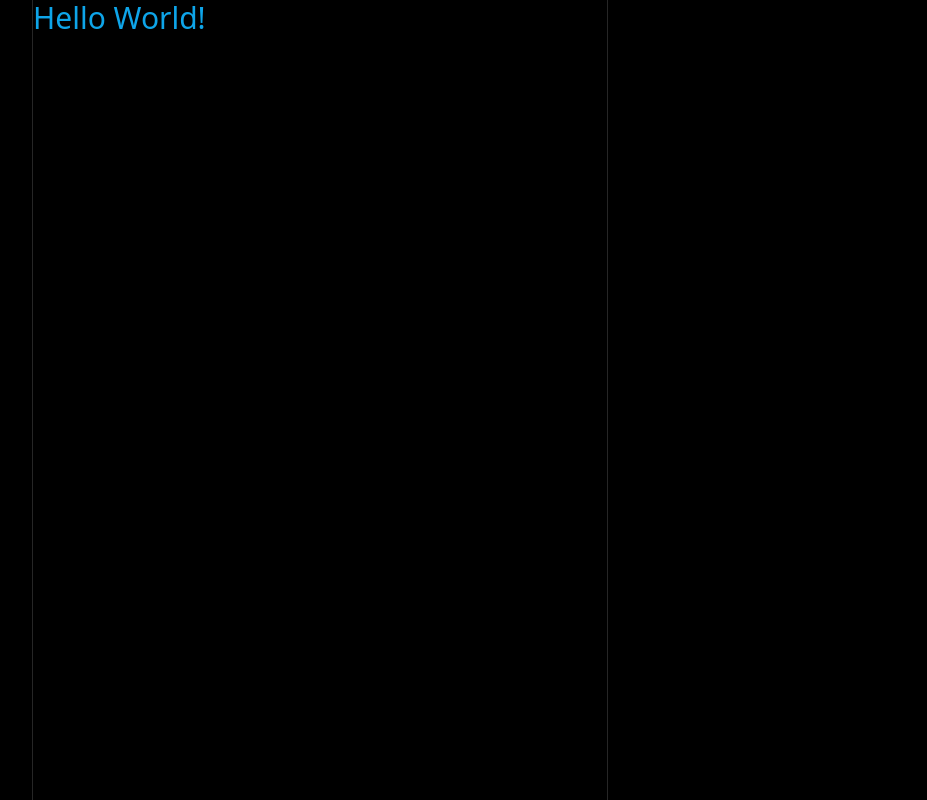
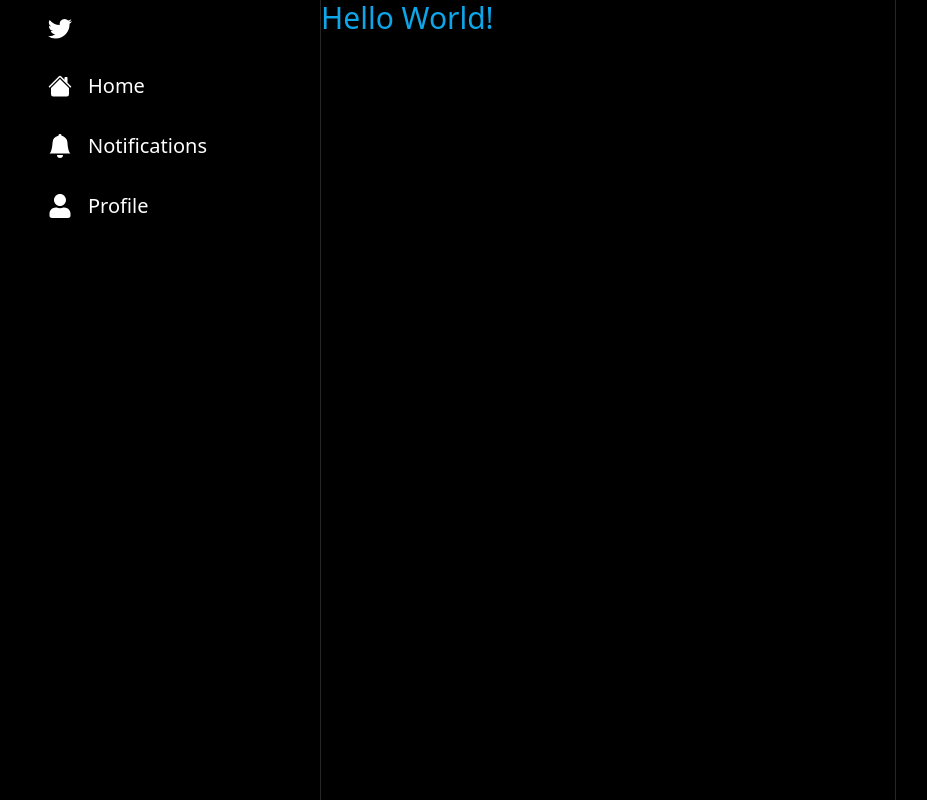
Before and after one commit to Babadinho/twitter-clone, a Next.js app: page / in a window 1280 px wide. Shown: the whole page, without its empty margins (32-959 px from the left). Built offline with nearby package versions, Linux system fonts and the light colour scheme.

Commit message:
add sidebar component

```diff
--- a/app/layout.tsx
+++ b/app/layout.tsx
@@ -1,3 +1,4 @@
+import Sidebar from '@/layouts/Sidebar';
 import './globals.css';
 
 export default function RootLayout({
@@ -13,6 +14,7 @@ export default function RootLayout({
         <div className='h-screen bg-black'>
           <div className='container h-full mx-auto xl:px-30 max-w-6xl'>
             <div className='grid grid-cols-4 h-full'>
+              <Sidebar />
               <div
                 className='
               col-span-3
--- /dev/null
+++ b/components/SidebarItem.tsx
@@ -0,0 +1,73 @@
+import React, { useCallback } from 'react';
+import { IconType } from 'react-icons';
+import { useRouter } from 'next/router';
+import { BsDot } from 'react-icons/bs';
+
+interface SidebarItemProps {
+  label: string;
+  icon: IconType;
+  href?: string;
+  onClick?: () => void;
+  auth?: boolean;
+  alert?: boolean;
+}
+
+const SidebarItem = ({
+  label,
+  icon: Icon,
+  href,
+  auth,
+  onClick,
+  alert,
+}: SidebarItemProps) => {
+  return (
+    <div>
+      <div className='flex flex-row items-center'>
+        <div
+          className='
+        relative
+        rounded-full
+        h-14
+        w-14
+        flex
+        items-center
+        justify-center
+        p-4
+        hover:bg-slate-300
+        hover:bg-opacity-10
+        cursor-pointer
+        lg:hidden
+      '
+        >
+          <Icon size={28} color='white' />
+          {alert ? (
+            <BsDot className='text-sky-500 absolute -top-4 left-0' size={70} />
+          ) : null}
+        </div>
+        <div
+          className='
+        relative
+        hidden
+        lg:flex
+        items-row
+        gap-4
+        p-4
+        rounded-full
+        hover:bg-slate-300
+        hover:bg-opacity-10
+        cursor-pointer
+        items-center
+      '
+        >
+          <Icon size={24} color='white' />
+          <p className='hidden lg:block text-white text-xl'>{label}</p>
+          {alert ? (
+            <BsDot className='text-sky-500 absolute -top-4 left-0' size={70} />
+          ) : null}
+        </div>
+      </div>
+    </div>
+  );
+};
+
+export default SidebarItem;
--- /dev/null
+++ b/components/SidebarLogo.tsx
@@ -0,0 +1,38 @@
+'use client';
+
+import { useRouter } from 'next/navigation';
+import { BsTwitter } from 'react-icons/bs';
+
+const SidebarLogo = () => {
+  const router = useRouter();
+
+  const handleClick = () => {
+    if (typeof window !== 'undefined') {
+      router.push('/');
+    }
+  };
+
+  return (
+    <div>
+      <div
+        onClick={handleClick}
+        className='
+        rounded-full
+        h-14
+        w-14
+        p-4
+        flex
+        items-center
+        justify-center
+        hover:bg-blue-300
+        hover:bg-opacity-10
+        cursor-pointer
+    '
+      >
+        <BsTwitter size={28} color='white' />
+      </div>
+    </div>
+  );
+};
+
+export default SidebarLogo;
--- /dev/null
+++ b/layouts/Sidebar.tsx
@@ -0,0 +1,51 @@
+import SidebarItem from '@/components/SidebarItem';
+import SidebarLogo from '@/components/SidebarLogo';
+import React from 'react';
+import { BiLogOut } from 'react-icons/bi';
+import { BsHouseFill, BsBellFill } from 'react-icons/bs';
+import { FaUser } from 'react-icons/fa';
+
+const Sidebar = () => {
+  const items = [
+    {
+      icon: BsHouseFill,
+      label: 'Home',
+      href: '/',
+    },
+    {
+      icon: BsBellFill,
+      label: 'Notifications',
+      href: '/notifications',
+      auth: true,
+    },
+    {
+      icon: FaUser,
+      label: 'Profile',
+      href: `/users/123`,
+      auth: true,
+    },
+  ];
+
+  return (
+    <div>
+      <div className='col-span-1 h-full pr-4 md:pr-6'>
+        <div className='flex flex-col items-end'>
+          <div className='space-y-2 lg:w-[230px]'>
+            <SidebarLogo />
+            {items.map((item) => (
+              <SidebarItem
+                key={item.href}
+                auth={item.auth}
+                href={item.href}
+                icon={item.icon}
+                label={item.label}
+              />
+            ))}
+          </div>
+        </div>
+      </div>
+    </div>
+  );
+};
+
+export default Sidebar;
--- a/package.json
+++ b/package.json
@@ -18,6 +18,7 @@
     "next": "13.4.1",
     "react": "18.2.0",
     "react-dom": "18.2.0",
+    "react-icons": "^4.8.0",
     "typescript": "5.0.4"
   },
   "devDependencies": {
```
Also changed, not shown: 2 other files (tests, documents, lock files or other folders).
